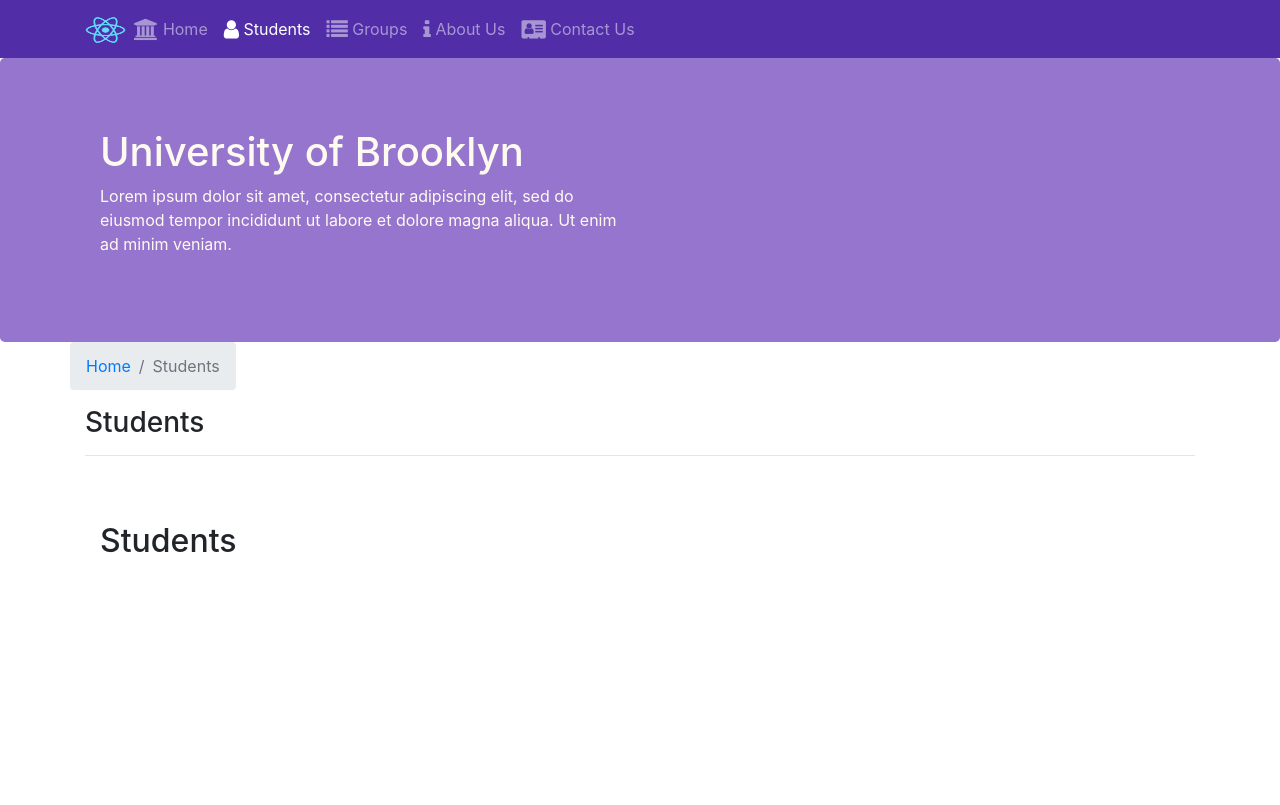
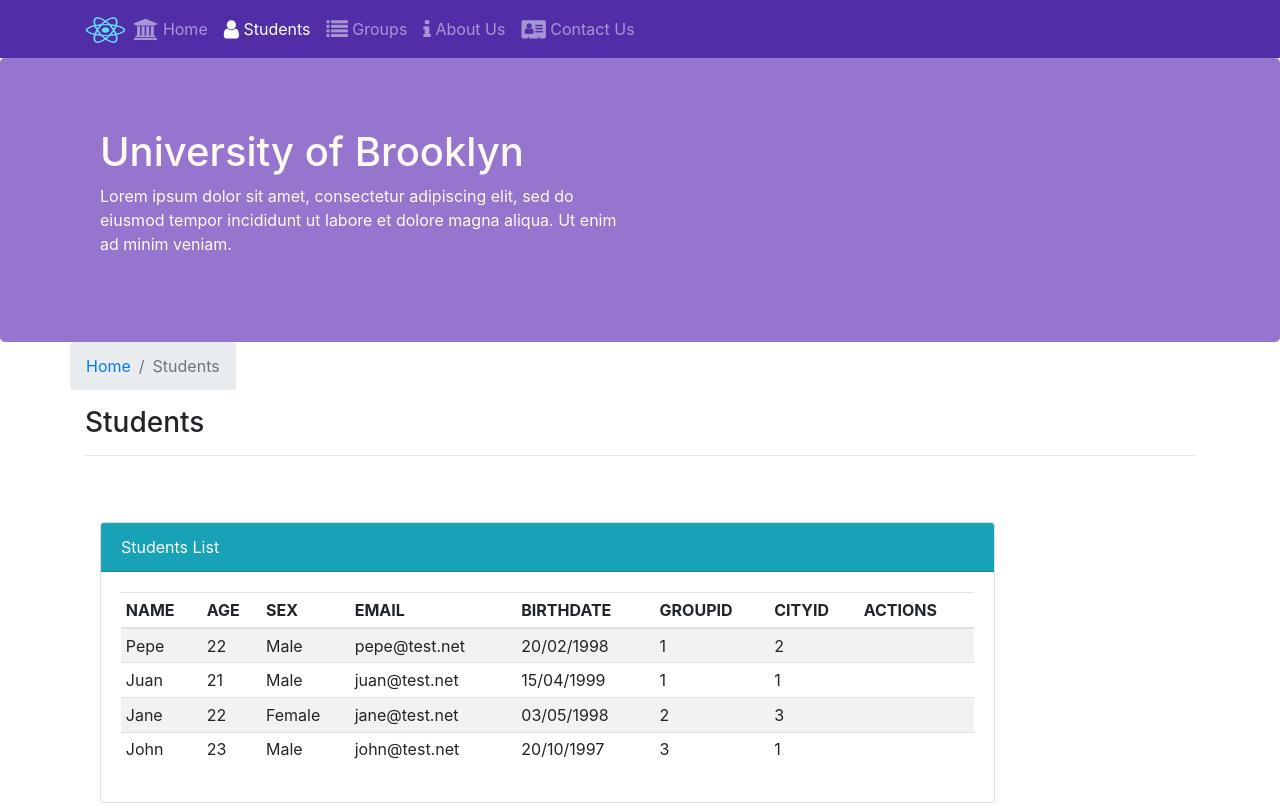
Before and after one commit to rarias8404/university-test, a React (Create React App) app: page /students in a window 1280 px wide. Shown: the top 805 px of the page. Built offline with nearby package versions, Linux system fonts and the light colour scheme.

Commit message:
mock students

```diff
--- a/src/components/MainPage.js
+++ b/src/components/MainPage.js
@@ -3,6 +3,49 @@ import { Switch, Route, Redirect } from 'react-router-dom';
 import Header from "./common/Header";
 import Footer from "./common/Footer";
 import StudentsPage from "./Students/StudentsPage";
+
+const STUDENTS = [
+  {
+    "id": 1 ,
+    "name": "Pepe",
+    "age": 22,
+    "sex": "male",
+    "email": "pepe@test.net",
+    "birthdate": "20/02/1998",
+    "groupId": 1 ,
+    "cityId": 2
+  },
+  {
+    "id": 2 ,
+    "name": "Juan",
+    "age": 21,
+    "sex": "male",
+    "email": "juan@test.net",
+    "birthdate": "15/04/1999",
+    "groupId": 1 ,
+    "cityId": 1
+  },
+  {
+    "id": 3 ,
+    "name": "Jane",
+    "age": 22,
+    "sex": "female",
+    "email": "jane@test.net",
+    "birthdate": "03/05/1998",
+    "groupId": 2 ,
+    "cityId": 3
+  },
+  {
+    "id": 4 ,
+    "name": "John",
+    "age": 23,
+    "sex": "male",
+    "email": "john@test.net",
+    "birthdate": "20/10/1997",
+    "groupId": 3 ,
+    "cityId": 1
+  }
+];
 
 class MainPage extends Component {
   render() {
@@ -10,7 +53,7 @@ class MainPage extends Component {
       <div>
         <Header />
         <Switch>
-          <Route path="/students" component={StudentsPage} />
+          <Route path="/students" component={() => <StudentsPage students={STUDENTS} />} />
           <Redirect to="/students" />
         </Switch>
         <Footer />
--- a/src/components/Students/StudentsPage.js
+++ b/src/components/Students/StudentsPage.js
@@ -1,9 +1,11 @@
 import React, {Component} from 'react';
-import {Breadcrumb, BreadcrumbItem} from 'reactstrap';
+import {Breadcrumb, BreadcrumbItem, Card, CardBody, CardHeader} from 'reactstrap';
 import {Link} from "react-router-dom";
+import StudentsTable from "./StudentsTable";
 
 class StudentsPage extends Component {
   render() {
+    const {students} = this.props;
     return (
       <div className="container">
         <div className="row">
@@ -17,8 +19,15 @@ class StudentsPage extends Component {
           </div>
         </div>
         <div className="row row-content">
-          <div className="col-12 col-md-6">
-            <h2>Students</h2>
+          <div className="col-12 col-md-10">
+            <Card>
+              <CardHeader className="bg-info text-white">
+                Students List
+              </CardHeader>
+              <CardBody>
+                <StudentsTable students={students} />
+              </CardBody>
+            </Card>
           </div>
         </div>
       </div>
--- /dev/null
+++ b/src/components/Students/StudentsTable.js
@@ -0,0 +1,41 @@
+import React from 'react';
+import {Table} from "reactstrap";
+
+const renderTableHeader = students => {
+  let header = Object.keys(students[0]);
+  header.shift();
+  return header.map((key, index) => {
+    return <th key={index}>{key.toUpperCase()}</th>
+  });
+};
+
+const StudentsTable = ({students}) => {
+  return (
+    <Table striped hover responsive size="sm">
+      <thead>
+      <tr>
+        {renderTableHeader(students)}
+        <th>ACTIONS</th>
+      </tr>
+      </thead>
+      <tbody>
+      {
+        students.map((student) => (
+          <tr key={student.id}>
+            <td>{student.name}</td>
+            <td>{student.age}</td>
+            <td>{student.sex[0].toUpperCase() + student.sex.substring(1)}</td>
+            <td>{student.email}</td>
+            <td>{student.birthdate}</td>
+            <td>{student.groupId}</td>
+            <td>{student.cityId}</td>
+            <td />
+          </tr>
+        ))
+      }
+      </tbody>
+    </Table>
+  );
+};
+
+export default StudentsTable;
```
